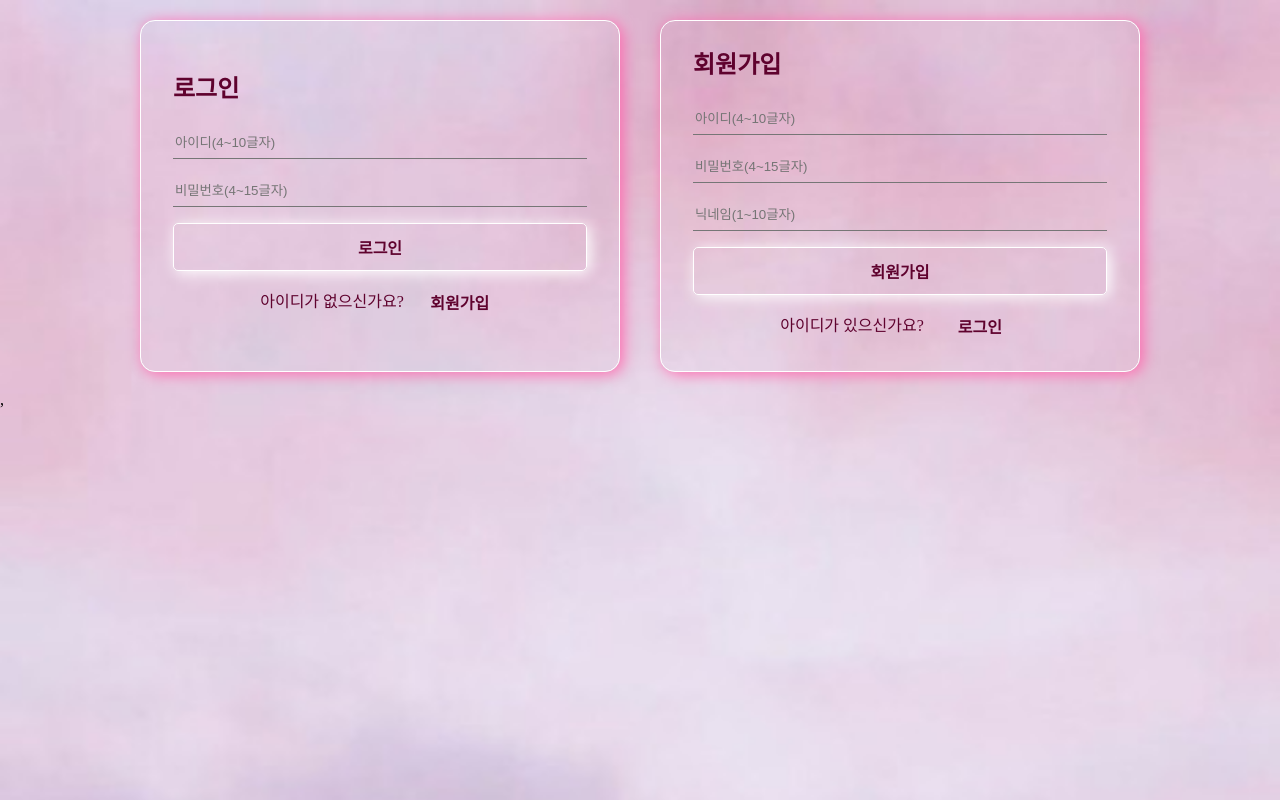
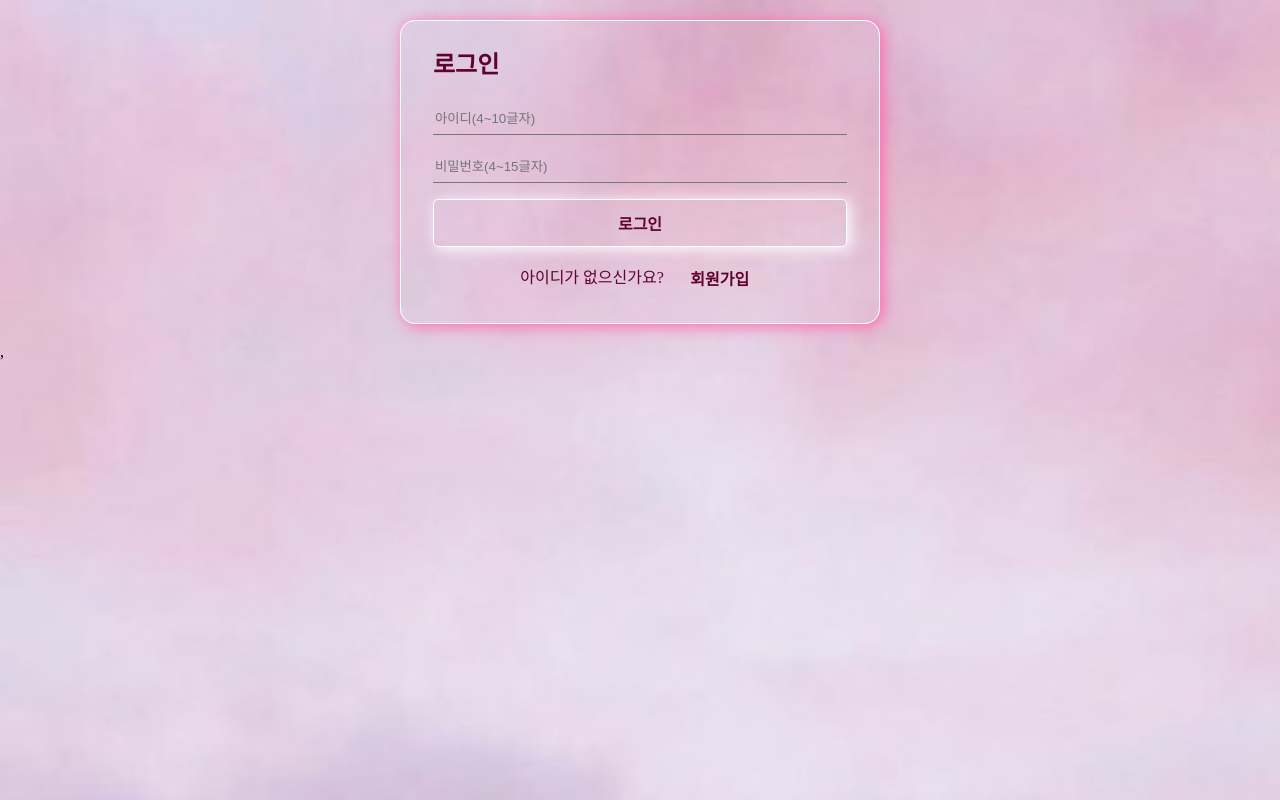
Before and after one commit to Liabinn/spartacamp_artist_redux-thunk, a React (Create React App) app: page /login in a window 1280 px wide. Built offline with nearby package versions, Linux system fonts and the light colour scheme.

Commit message:
로그인창-회원가입창 토글링

```diff
--- a/src/components/Login.jsx
+++ b/src/components/Login.jsx
@@ -6,7 +6,7 @@ function Login() {
   const [userId, setUserId] = useState("");
   const [userPw, setUserPw] = useState("");
   const [userNickName, setUserNickName] = useState("");
-  const [toggle, setToggle] = useState("");
+  const [loginToggle, setLoginToggle] = useState(true);
 
   const onSubmit = (e) => {
     e.preventDefault();
@@ -14,19 +14,21 @@ function Login() {
   const onChangeUserId = e => setUserId(e.target.value);
   const onChangeUserPw = e => setUserPw(e.target.value);
   const onChangeUserNickName = e => setUserNickName(e.target.value);
-  const onClickToggleHandler = () => setToggle(prev => !prev);
+  const onClickToggleHandler = () => setLoginToggle(prev => !prev);
 
   return (
     <div style={{display: "flex", justifyContent: "center"}}>
-      <LoginJoinBoxStyle>
+      {loginToggle === true ? (
+        <LoginJoinBoxStyle>
         <LogJoinLabelstyle>로그인</LogJoinLabelstyle>
         <InputFormStyle onSubmit={onSubmit} style={{display: "flex", flexDirection: "column"}}>
           <InputStyle onChange={onChangeUserId} minLength={4} maxLength={10} value={userId} placeholder='아이디(4~10글자)' />
           <InputStyle onChange={onChangeUserPw} minLength={4} maxLength={15} value={userPw} placeholder='비밀번호(4~15글자)' />
           <LogJoinBtnStyle>로그인</LogJoinBtnStyle>
         </InputFormStyle>
-        <LabelStyle>아이디가 없으신가요?<LogJoinToggleBtnStyle onClick={onClickToggleHandler}>회원가입</LogJoinToggleBtnStyle></LabelStyle>
+        <LabelStyle>아이디가 없으신가요?<LogJoinToggleBtnStyle onClick={()=>onClickToggleHandler()}>회원가입</LogJoinToggleBtnStyle></LabelStyle>
       </LoginJoinBoxStyle>
+      ) : (
       <LoginJoinBoxStyle>
         <LogJoinLabelstyle>회원가입</LogJoinLabelstyle>
         <InputFormStyle onSubmit={onSubmit} style={{display: "flex", flexDirection: "column"}}>
@@ -35,8 +37,9 @@ function Login() {
           <InputStyle onChange={onChangeUserNickName} minLength={1} maxLength={10} value={userNickName} placeholder='닉네임(1~10글자)' />
           <LogJoinBtnStyle>회원가입</LogJoinBtnStyle>
         </InputFormStyle>
-        <LabelStyle>아이디가 있으신가요?<LogJoinToggleBtnStyle onClick={onClickToggleHandler}>로그인</LogJoinToggleBtnStyle></LabelStyle>
+        <LabelStyle>아이디가 있으신가요?<LogJoinToggleBtnStyle onClick={()=>onClickToggleHandler()}>로그인</LogJoinToggleBtnStyle></LabelStyle>
       </LoginJoinBoxStyle>
+      )}
     </div>
   )
 }
```
